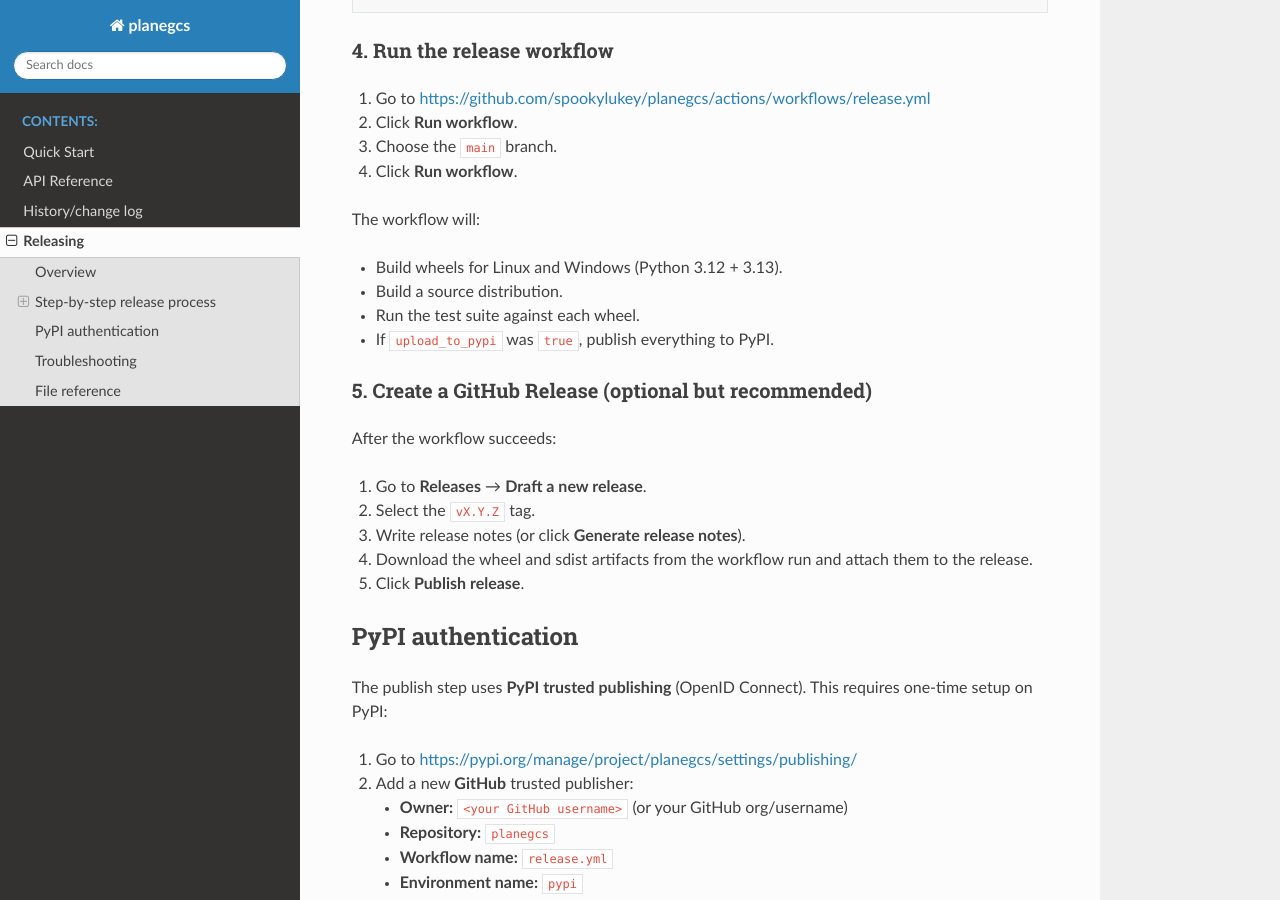
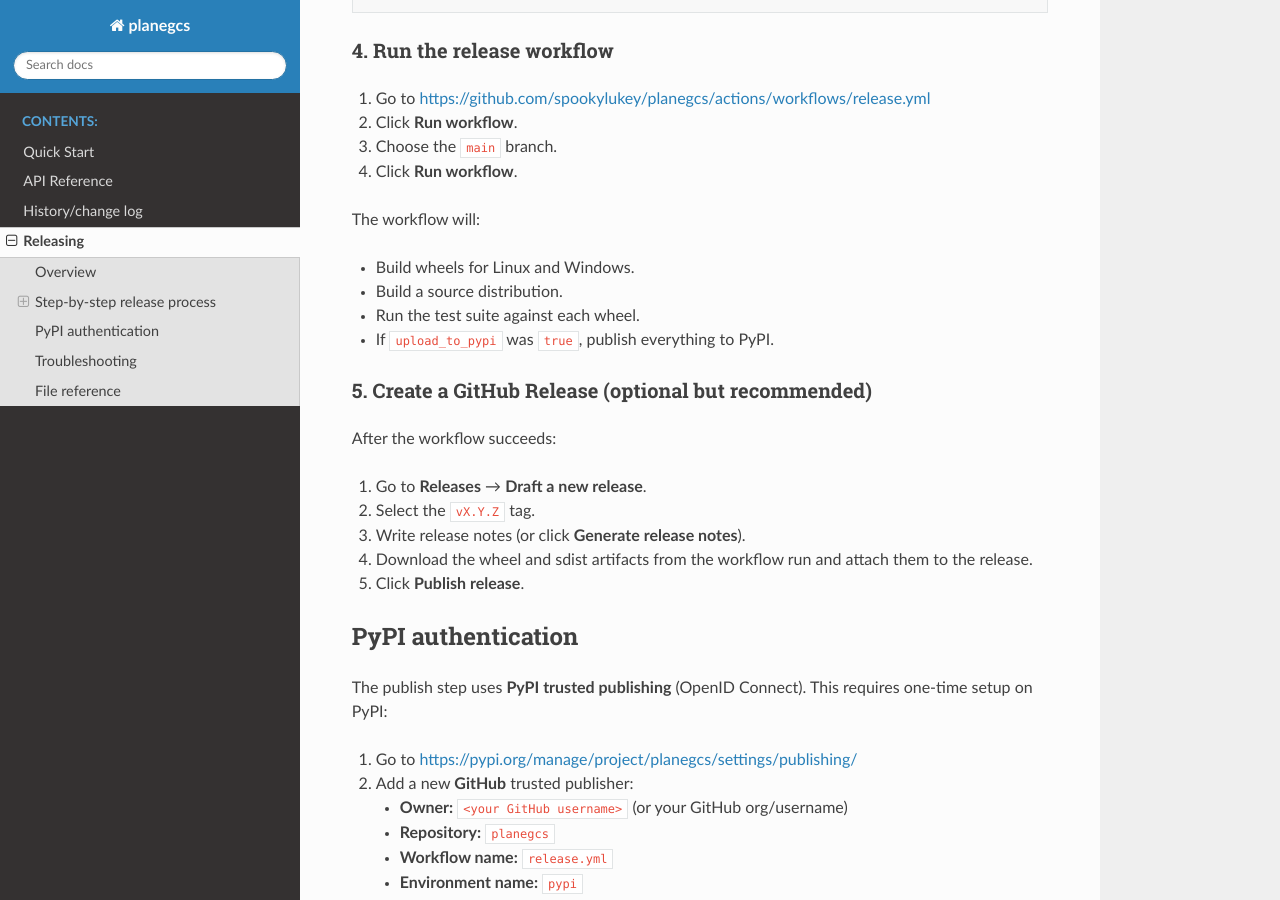
Before and after one commit to spookylukey/planegcs, a Sphinx documentation site: the page built from docs/releasing.rst, in a window 1280 px wide and 900 px high, scrolled down 1174 px. Built offline with Sphinx 7.4.7 and the Read the Docs theme 3.1.0, drawn with Linux system fonts in a browser that asks for light colours.

Commit message:
Docs update

```diff
--- a/docs/releasing.rst
+++ b/docs/releasing.rst
@@ -65,7 +65,7 @@ We follow `Semantic Versioning <https://semver.org/>`_:
 
 The workflow will:
 
-* Build wheels for Linux and Windows (Python 3.12 + 3.13).
+* Build wheels for Linux and Windows.
 * Build a source distribution.
 * Run the test suite against each wheel.
 * If ``upload_to_pypi`` was ``true``, publish everything to PyPI.
```
